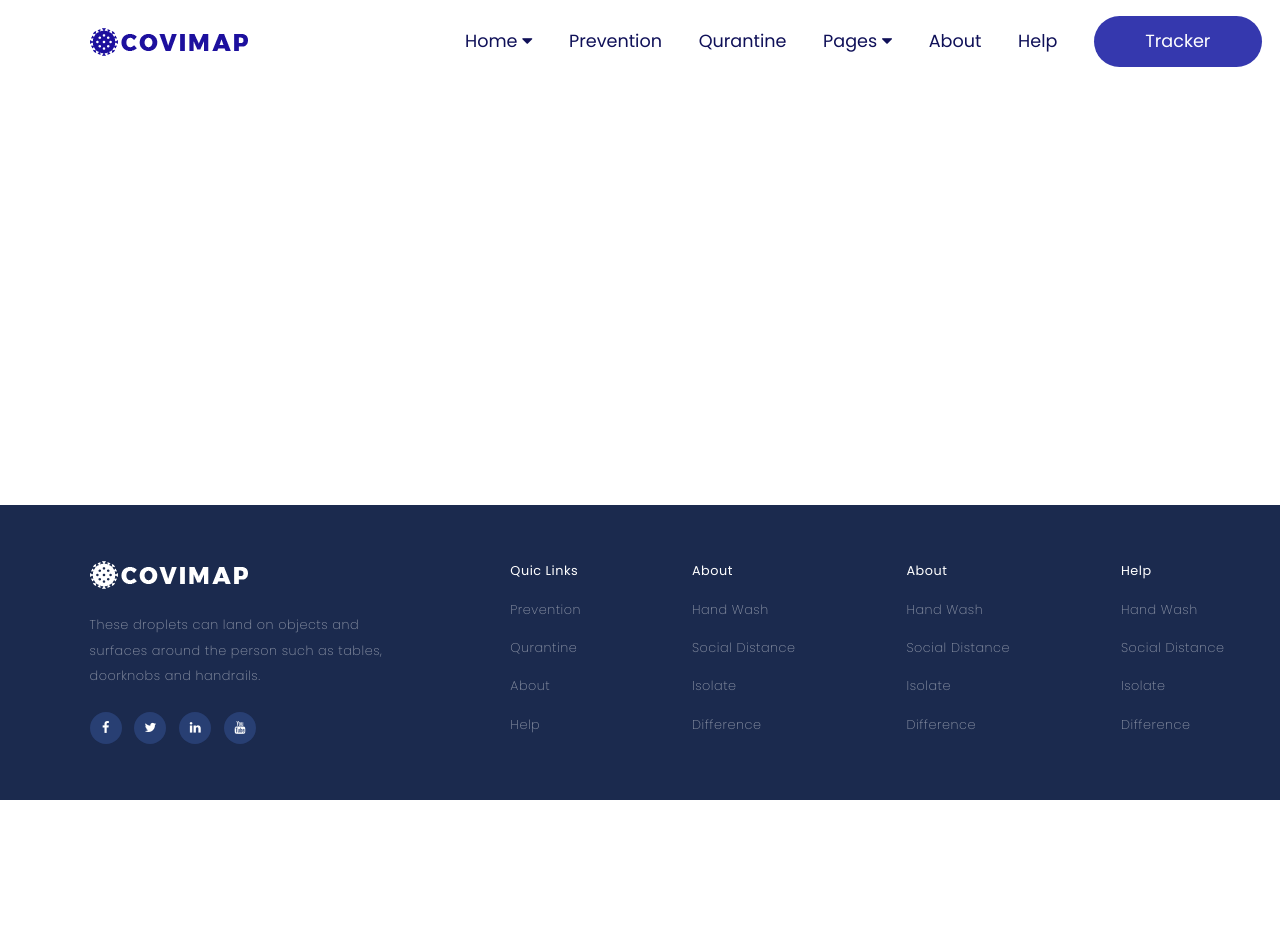
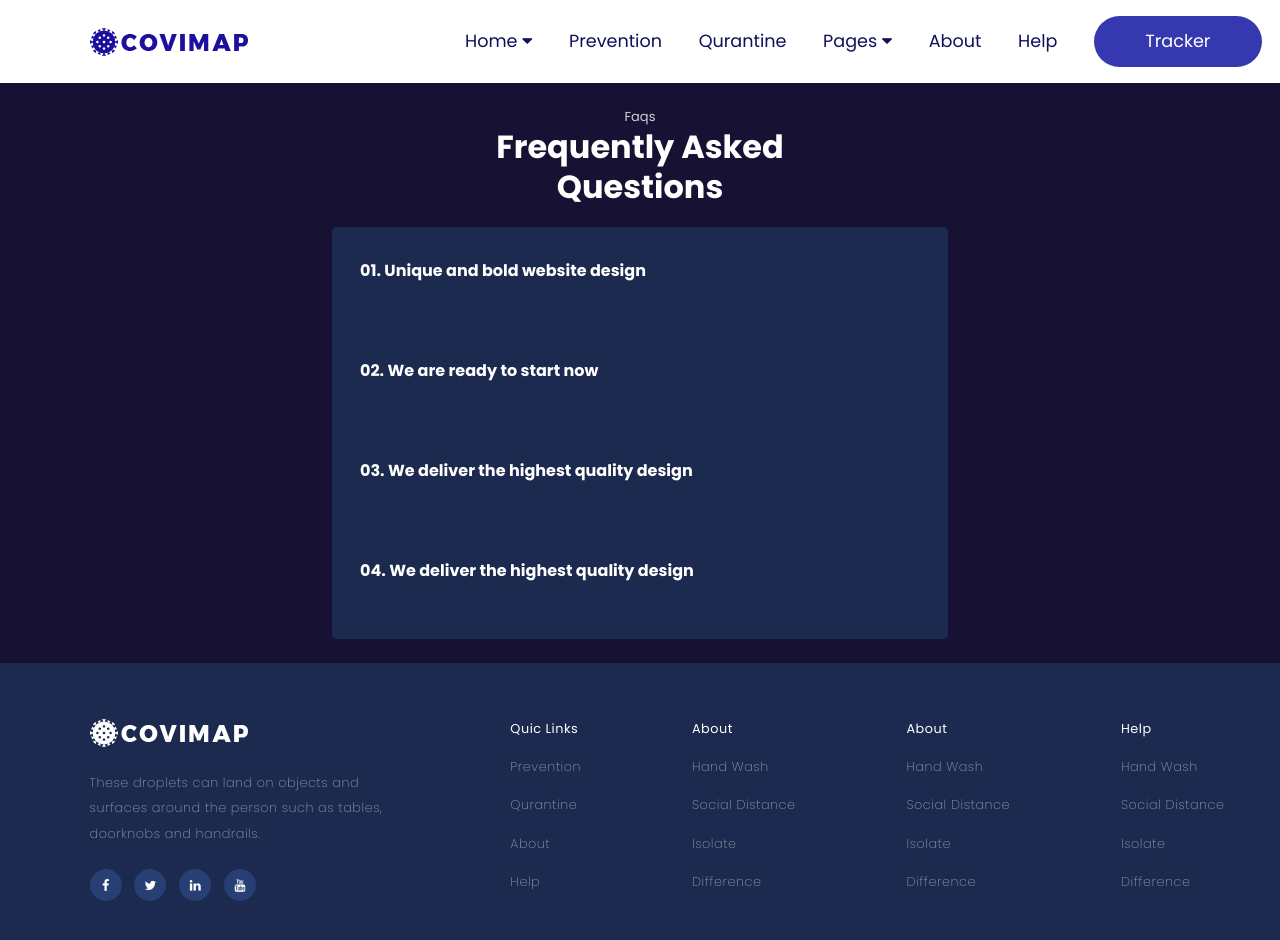
Before and after one commit to BSN-Asumiko/COVID-Tracker, a React (Vite) app: page / in a window 1280 px wide. Shown: the top 940 px of the page. Before the commit the page ends 800 px from the top, so only its background shows below. Built offline with nearby package versions, Linux system fonts and the light colour scheme.

Commit message:
Add to homepage

```diff
--- a/src/components/homePageComponents/footer/Footer.jsx
+++ b/src/components/homePageComponents/footer/Footer.jsx
@@ -5,7 +5,7 @@ import IconItem from "./IconItem";
 
 const Footer = () => {
     return (
-        <footer className="w-screen bottom-0 absolute flex bg-[color:var(--col-home-footer)]
+        <footer className="w-screen bottom-0 flex bg-[color:var(--col-home-footer)]
         text-[color:var(--col-body)] py-[3.5em]">
             <div className="w-[32%] pl-[7cqw] mr-[3em]">
                 <img src="/assets/images/logo-white.png" alt="Covimap logo" />
--- a/src/pages/Home.jsx
+++ b/src/pages/Home.jsx
@@ -1,10 +1,10 @@
-import Faq from "@/components/faq/faqsection/Faq"
+import Faq from "@/components/homePageComponents/faq/faqsection/Faq"
 
 const Home = () => {
     return (
         <>
-            <main>
-
+            <main className="w-[100%] bg-[color:var(--col-home-main)]">
+                <Faq/>
             </main>
         </>
     )
```
Also changed, not shown: src/components/homePageComponents/faq/accordion/Accordion.jsx (renamed from src/components/faq/accordion/Accordion.jsx), src/components/homePageComponents/faq/faqsection/Faq.jsx (renamed from src/components/faq/faqsection/Faq.jsx).
